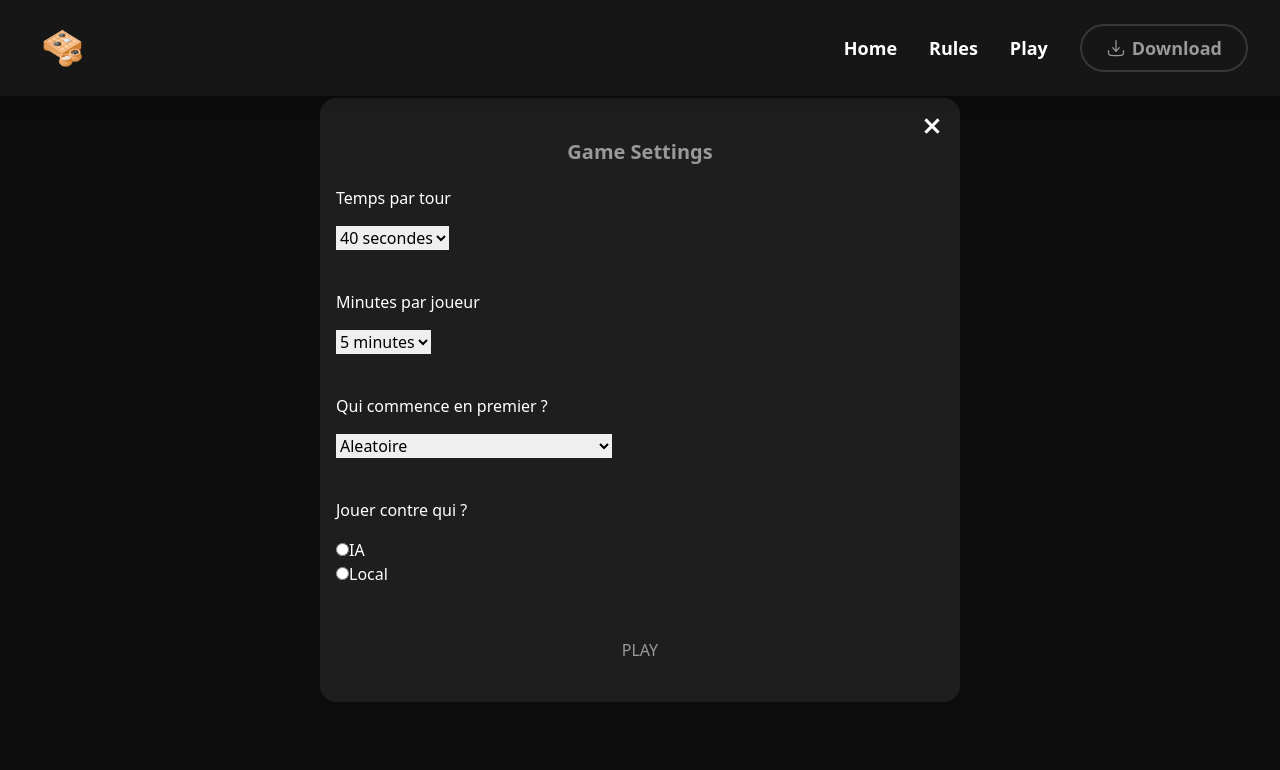
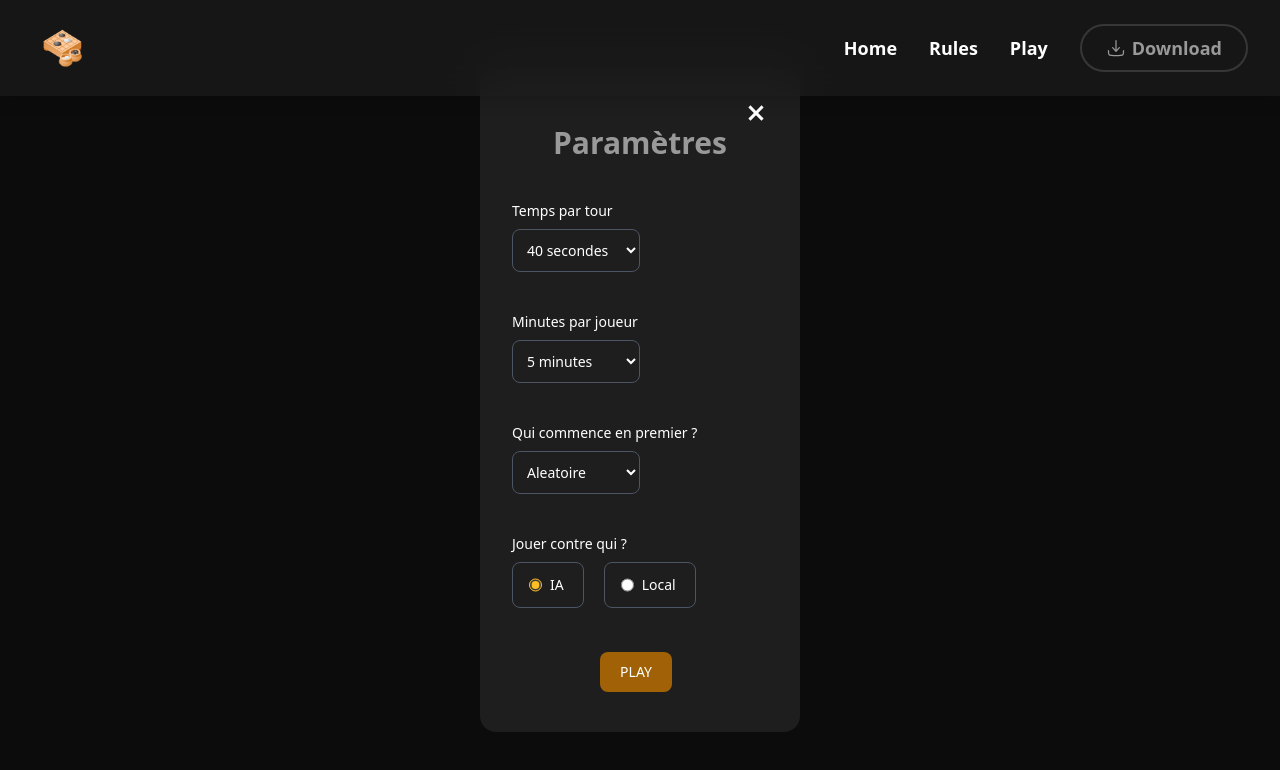
Before and after one commit to peachApeach/app_gomoku, a Vue app in the folder frontend/app/: page /#/game in a window 1280 px wide. Shown: the top 770 px of the page. Built offline with nearby package versions, Linux system fonts and the light colour scheme.

Commit message:
✅ : Timer per turn and minutes per player

```diff
--- a/frontend/app/src/App.vue
+++ b/frontend/app/src/App.vue
@@ -2,7 +2,7 @@
 
   <NavigationBar/>
   <div class="relative flex size-full min-h-screen flex-col items-center">
-    <div class="h-24"></div>
+    <!-- <div class="h-24"></div> -->
     <RouterView/>
   </div>
 </template>
--- a/frontend/app/src/components/modal/Modal.vue
+++ b/frontend/app/src/components/modal/Modal.vue
@@ -4,7 +4,7 @@
 			<div v-show="modalActive"
 				class="fixed left-0 top-0 flex h-screen w-full items-center justify-center bg-black/60 px-8">
 				<Transition name="modal-inner">
-					<div v-if="modalActive" class=" w-screen max-w-screen-sm rounded-2xl bg-ui-bg p-4 dark:bg-d-ui-bg">
+					<div v-if="modalActive" class="w-[25vw] max-w-screen-sm rounded-2xl bg-ui-bg p-8 dark:bg-d-ui-bg">
 						<div class="flex w-full justify-end">
 							<button @click="$emit('close-modal')"><CloseIcon size="size-6"/></button>
 						</div>
--- a/frontend/app/src/components/navbar/NavigationBar.vue
+++ b/frontend/app/src/components/navbar/NavigationBar.vue
@@ -1,5 +1,5 @@
 <template>
-	<div class=" fixed top-0 z-50 w-full">
+	<div id="nav-bar" class="fixed top-0 z-50 w-full">
 		<div id="navBar" class="my-scroll-nav my-scroll-nav-active">
 			<div id="navMenu"
 				class="absolute top-0 h-screen w-full -translate-x-full transition-transform duration-500 md:hidden">
--- a/frontend/app/src/style.css
+++ b/frontend/app/src/style.css
@@ -134,5 +134,9 @@ button:hover .circle {
 	opacity: 1;
 }
 
+.hidden-important {
+	display: none !important;
+}
+
 
 @tailwind utilities;
--- a/frontend/app/src/views/Game.vue
+++ b/frontend/app/src/views/Game.vue
@@ -1,18 +1,35 @@
 <template>
   <main class=" text-high-contrast-text container mt-10 flex size-full flex-row justify-center">
     <div class=" flex w-full flex-col items-center justify-center">
+      <div id="scoreboard" class="flex flex-nowrap items-center gap-32 mb-5 text-low-contrast-text hidden-important">
+        <div id="player1" class="flex items-center gap-8">
+          <div id="player1-timer" class="text-lg px-4 py-2 bg-blue-700 rounded-lg">
+
+          </div>
+          <h1 class="text-center text-3xl font-bold">Player 1</h1>
+        </div>
+        <div id="round-timer" class="text-6xl text-high-contrast-text px-4 py-2 ">
+
+        </div>
+        <div id="player2" class="flex gap-8">
+          <h1 class="text-center text-3xl font-bold"></h1>
+          <div id="player2-timer" class="text-lg px-4 py-2 bg-orange-700 rounded-lg">
+
+          </div>
+        </div>
+      </div>
       <div id="board" class="grid grid-cols-19 grid-rows-19">
       </div>
     </div>
   </main>
   <Modal :modal-active="generatorModalActive" @close-modal="toggleGeneratorModal">
-    <h1 class="text-center text-xl font-extrabold text-high-contrast-text">
-      Game Settings</h1>
+    <h1 class="text-center text-3xl font-bold text-high-contrast-text mb-5">
+      Paramètres</h1>
 
-    <div class="flex w-full flex-col items-start gap-4 py-5">
-      <label id="time-per-turn-label" for="time-per-turn" class="text-low-contrast-text">Temps par tour</label>
+    <div class="flex w-full flex-col items-start py-5">
+      <label id="time-per-turn-label" for="time-per-turn" class="block mb-2 text-sm font-medium text-low-contrast-text">Temps par tour</label>
       <div class="relative w-full">
-          <select name="time-p-turn" id="time-per-turn">
+          <select name="time-p-turn" id="time-per-turn" class="bg-ui-bg border border-gray-600 placeholder-gray-400 text-white text-sm rounded-lg focus:border-blue-500 focus:ring-blue-500 block w-1/2 p-2.5">
             <option value="10">10 secondes</option>
             <option value="20">20 secondes</option>
             <option value="30">30 secondes</option>
@@ -22,10 +39,10 @@
       </div>
     </div>
 
-    <div class="flex w-full flex-col items-start gap-4 py-5">
-      <label id="min-per-player-label" for="min-per-player" class="text-low-contrast-text">Minutes par joueur</label>
+    <div class="flex w-full flex-col items-start py-5">
+      <label id="min-per-player-label" for="min-per-player" class="block mb-2 text-sm font-medium text-low-contrast-text">Minutes par joueur</label>
       <div class="relative w-full">
-          <select name="min-p-player" id="min-per-player">
+          <select name="min-p-player" id="min-per-player" class="bg-ui-bg border border-gray-600 placeholder-gray-400 text-white text-sm rounded-lg focus:border-blue-500 focus:ring-blue-500 block w-1/2 p-2.5">
             <option value="2">2 minutes</option>
             <option value="3">3 minutes</option>
             <option value="4">4 minutes</option>
@@ -35,10 +52,10 @@
       </div>
     </div>
 
-    <div class="flex w-full flex-col items-start gap-4 py-5">
-      <label id="first-player-label" for="first-player" class="text-low-contrast-text">Qui commence en premier ?</label>
+    <div class="flex w-full flex-col items-start py-5">
+      <label id="first-player-label" for="first-player" class="block mb-2 text-sm font-medium text-low-contrast-text">Qui commence en premier ?</label>
       <div class="relative w-full">
-          <select name="f-player" id="first-player">
+          <select name="f-player" id="first-player" class="bg-ui-bg border border-gray-600 placeholder-gray-400 text-white text-sm rounded-lg focus:border-blue-500 focus:ring-blue-500 block w-1/2 p-2.5">
             <option value="-1">Aleatoire</option>
             <option value="0">Je commence en premier</option>
             <option value="1">L'opposant commence en premier</option>
@@ -46,19 +63,22 @@
       </div>
     </div>
 
-    <div class="flex w-full flex-col items-start gap-4 py-5">
-      <label id="opposant-label" class="text-low-contrast-text">Jouer contre qui ?</label>
-      <div class="relative w-full">
-        <input type="radio" name="opposant" value="ia">
-        <label class="text-low-contrast-text" for="opposant">IA</label>
-        <br>
-        <input type="radio" name="opposant" value="hotseat">
-        <label class="text-low-contrast-text" for="opposant">Local</label>
+    <div class="flex w-full flex-col items-start py-5">
+      <label id="opposant-label" class="block mb-2 text-sm font-medium text-low-contrast-text">Jouer contre qui ?</label>
+      <div class="flex">
+        <div class="flex items-center me-5 px-4 border border-gray-600 rounded-lg dark:border-gray-700">
+          <input id="opposant-ia" type="radio" name="opposant" value="ia" class="w-4 h-4 bg-gray-100 accent-amber-400" checked>
+          <label for="opposant-ia" class="w-full py-3 ms-2 text-sm font-medium text-low-contrast-text"> IA</label>
+        </div>
+        <div class="flex items-center px-4 border border-gray-600 rounded-lg dark:border-gray-700">
+          <input id="opposant-hotseat" type="radio" name="opposant" value="hotseat" class="w-4 h-4 bg-gray-100 border-gray-300 accent-amber-400">
+          <label class="w-full py-3 ms-2 text-sm font-medium text-low-contrast-text" for="opposant-hotseat"> Local</label>
+        </div>
       </div>
     </div>
 
-    <div class="mb-4 mt-6 flex w-full items-center justify-center">
-      <button class="text-button px-4 py-2 text-high-contrast-text dark:text-d-high-contrast-text" @click="initGame">PLAY</button>
+    <div class="mt-6 flex w-full items-center justify-center">
+      <button type="button" class="focus:outline-none text-base text-white bg-yellow-700 hover:bg-yellow-600 focus:ring-4 focus:ring-yellow-900 font-medium rounded-lg text-sm px-5 py-2.5 me-2 mb-2" @click="initGame">PLAY</button>
     </div>
   </Modal>
 </template>
@@ -67,8 +87,18 @@
 import Modal from '../components/modal/Modal.vue';
 import { onMounted, onUnmounted, ref } from 'vue';
 
-const generatorModalActive = ref(false);
-let gameId: Number;
+const generatorModalActive = ref(false)
+let gameId: Number
+
+let timerPlayer1: Number
+let timerPlayer2: Number
+
+let timePerTurn: Number
+let currentRoundTimer: Number
+let currentRoundTurn: String
+
+let isPausedPlayer1 = true
+let isPausedPlayer2 = true
 
 let whoStartFirst = 0; // 0 -> white   1 -> black
 
@@ -77,8 +107,16 @@ const toggleGeneratorModal = () => {
   generatorModalActive.value = !generatorModalActive.value;
 }
 
+const initGame = () => {
+  toggleGeneratorModal()
+  createGrid()
+  fillGridWithList(['W'])
+  startGame()
+}
+
 const createGrid = () => {
   let counter = 0
+  document.getElementById('nav-bar').hidden = true
   const gridParentDiv = document.getElementById('board')
   for (let i = 0; i < 19; i++) {
     for (let j = 0; j < 19; j++) {
@@ -120,13 +158,6 @@ const createGrid = () => {
   }
 }
 
-const initGame = () => {
-  toggleGeneratorModal()
-  createGrid()
-  fillGridWithList(['W'])
-  // startGame()
-}
-
 const fillGridWithList = (list: any) => {
   const board = document.getElementById('board')
   var childrens = board.children;
@@ -135,11 +166,11 @@ const fillGridWithList = (list: any) => {
     var tableChild = childrens[i];
     var circleElement = tableChild.querySelector('.circle');
     if (list[i] == 'W') {
-      circleElement.style.backgroundColor = '#000000'
+      circleElement.style.backgroundColor = '#FFFFFF'
       circleElement.style.opacity = "1"
     }
     else if (list[i] == 'B'){
-      circleElement.style.backgroundColor = '#FFFFFF'
+      circleElement.style.backgroundColor = '#000000'
       circleElement.style.opacity = "1"
     }
   }
@@ -165,9 +196,27 @@ const postRequest = async (url: string, payload: any) => {
   }
 }
 
+const createScoreboard = () => {
+  const scoreboard = document.getElementById('scoreboard')
+  const minPerPlayer = document.getElementById('min-per-player')?.value
+  timePerTurn = document.getElementById('time-per-turn')?.value
+  const gamemode = document.querySelector('input[name="opposant"]:checked')?.value;
+
+  document.getElementById('player1-timer').textContent = minPerPlayer != -1 ? '0' + minPerPlayer + ':00' : 'XX:XX'
+  document.getElementById('player2-timer').textContent = minPerPlayer != -1 ? '0' + minPerPlayer + ':00' : 'XX:XX'
+  document.getElementById('round-timer').textContent = timePerTurn != -1 ? '00:' + timePerTurn : ''
+  document.getElementById('player2').children[0].textContent = gamemode == 'ia' ? 'Robot' : 'Player 2'
+  if (minPerPlayer != -1) {
+    createCountdownPlayer1(minPerPlayer * 60, 'player1-timer')
+    createCountdownPlayer2(minPerPlayer * 60, 'player2-timer')
+  }
+  if (timePerTurn != -1) {
+    createCountdownForRound(timePerTurn, 'round-timer')
+  }
+  scoreboard.classList.remove('hidden-important')
+}
+
 const startGame = () => {
-  const timePerTurn = document.getElementById('time-per-turn')?.value
-  const minPerPlayer = document.getElementById('min-per-player')?.value
   whoStartFirst = document.getElementById('first-player')?.value
   const gamemode = document.querySelector('input[name="opposant"]:checked')?.value;
   if (whoStartFirst == -1) { whoStartFirst = Math.floor(Math.random() * 2) }
@@ -190,7 +239,7 @@ const startGame = () => {
   // const data = postRequest("http://127.0.0.1:8000/game/new", payload)
   const data = {
    "game_id": 1,
-   "player_turn": "W",
+   "player_turn": "B",
    "IA": true,
    "IA_suggestion": false,
    "board": [
@@ -199,9 +248,13 @@ const startGame = () => {
    ]
   }
   fillGridWithList(data.board)
+  createScoreboard()
   gameId = data.game_id
+  currentRoundTurn = data.player_turn
+  console.log(currentRoundTurn)
   if (data.player_turn == 'B') {
     // hover == black
+    isPausedPlayer2 = false
     const circleClass = document.getElementsByClassName('circle')
     for (var i = 0; i < circleClass.length; i++ )
       circleClass[i].style.backgroundColor = '#000000'
@@ -211,6 +264,7 @@ const startGame = () => {
   }
   else {
     // hover == white
+    isPausedPlayer1 = false
     const circleClass = document.getElementsByClassName('circle')
     for (var i = 0; i < circleClass.length; i++ )
       circleClass[i].style.backgroundColor = '#FFFFFF'
@@ -231,28 +285,13 @@ const addPown = (event) => {
     console.log('already clicked')
     return
   }
-
-  // pawnCircle.style.opacity = "1"
-  // if (whoStartFirst) {
-  //   // add black pawn
-  //   const circleClass = document.getElementsByClassName('circle')
-  //   for (var i = 0; i < circleClass.length; i++ )
-  //     if (circleClass[i].style.opacity != "1") { circleClass[i].style.backgroundColor = '#FFFFFF' }
-  // }
-  // else {
-  //   // add white pawn
-  //   const circleClass = document.getElementsByClassName('circle')
-  //   for (var i = 0; i < circleClass.length; i++ )
-  //     if (circleClass[i].style.opacity != "1") { circleClass[i].style.backgroundColor = '#000000' }
-  // }
-  // whoStartFirst = 1 - whoStartFirst
   const coordinates = [pawnId.split('-')[0], pawnId.split('-')[1]]
   const payload = {
     "player_move": {"x": coordinates[0], "y": coordinates[1]}
   }
   // const data = postRequest("http://127.0.0.1:8000/game//move", payload)
   const data = {
-   "player_turn": "B",
+   "player_turn": "W",
    "IA_suggestion": false,
    "IA_move": {"x": 8, "y": 7},
    "IA_duration": 99,//xp streamez Jolagreen23
@@ -263,15 +302,109 @@ const addPown = (event) => {
    "black_capture": 2,
    "white_capture": 1,
    "error": null, // si c'est pas nul c'est que y'a une erreur de placement.
-   "status": "playing"
+   "status": "finished"
   }
+  // Handle response
+  if (data.status != 'playing')
+    return handleEndGame()
   if (data.error != null)
     console.log('Placement error')
   if (data.status != "playing")
     console.log('Fin')
+  isPausedPlayer1 = !isPausedPlayer1
+  isPausedPlayer2 = !isPausedPlayer2
+  if (timePerTurn != -1) {
+    clearInterval(currentRoundTimer)
+    createCountdownForRound(parseInt(timePerTurn) + 1, 'round-timer')
+  }
+  currentRoundTurn = data.player_turn
   fillGridWithList(data.board)
+  if (currentRoundTurn == 'B') {
+    // hover == black
+    const circleClass = document.getElementsByClassName('circle')
+    for (var i = 0; i < circleClass.length; i++ )
+    if (circleClass[i].style.opacity != "1") { circleClass[i].style.backgroundColor = '#000' }
+  }
+  else {
+    // hover == white
+    const circleClass = document.getElementsByClassName('circle')
+    for (var i = 0; i < circleClass.length; i++ )
+    if (circleClass[i].style.opacity != "1") { circleClass[i].style.backgroundColor = '#FFF' }
+  }
 }
 
+const handleEndGame = () => {
+  clearInterval(timerPlayer1)
+  clearInterval(timerPlayer2)
+  clearInterval(currentRoundTimer)
+  document.removeEventListener('click', addPown)
+
+  // scoreboard.classList.add('hidden-important')
+  // document.getElementById('nav-bar').hidden = false
+}
+
+const secondsToMinSeconds = (count) => {
+  let minutes = Math.floor(count / 60);
+  let seconds = count - minutes * 60;
+  return [minutes, seconds]
+}
+
+const createCountdownPlayer1 = (count, timerDivId) => {
+  timerPlayer1 = setInterval(function() {
+    if (!isPausedPlayer1) {
+      count--;
+      const [minutes, seconds] = secondsToMinSeconds(count)
+      if (seconds < 10)
+        document.getElementById(timerDivId).textContent = minutes + ':0' + seconds
+      else
+        document.getElementById(timerDivId).textContent = minutes + ':' + seconds
+      if (count === 0) {
+        clearInterval(timerPlayer1);
+        console.log("Time's up!");
+      }
+    }
+  }, 1000);
+}
+
+const createCountdownPlayer2 = (count, timerDivId) => {
+  timerPlayer2 = setInterval(function() {
+    if (!isPausedPlayer2) {
+      count--;
+      const [minutes, seconds] = secondsToMinSeconds(count)
+      if (seconds < 10)
+        document.getElementById(timerDivId).textContent = minutes + ':0' + seconds
+      else
+        document.getElementById(timerDivId).textContent = minutes + ':' + seconds
+      if (count === 0) {
+        clearInterval(timerPlayer2);
+        console.log("Time's up!");
+      }
+    }
+  }, 1000);
+}
+
+const swapCurrentRound = () => {
+  // send ajax request with isTimeout = True
+  if (currentRoundTurn == 'B') {
+    currentRoundTurn = 'W'
+  }
+  else
+    currentRoundTurn = 'B'
+}
+
+const createCountdownForRound = (count, timerDivId) => {
+  currentRoundTimer = setInterval(function() {
+      count--;
+      if (count < 10)
+        document.getElementById(timerDivId).textContent = '00:0' + count
+      else
+        document.getElementById(timerDivId).textContent = '00:' + count
+      if (count === 0) {
+        clearInterval(currentRoundTimer);
+        swapCurrentRound()
+      }
+  }, 1000);
+}
 
 onMounted(() => {
   toggleGeneratorModal()
```
Also changed, not shown: 1 other file (tests, documents, lock files or other folders).
